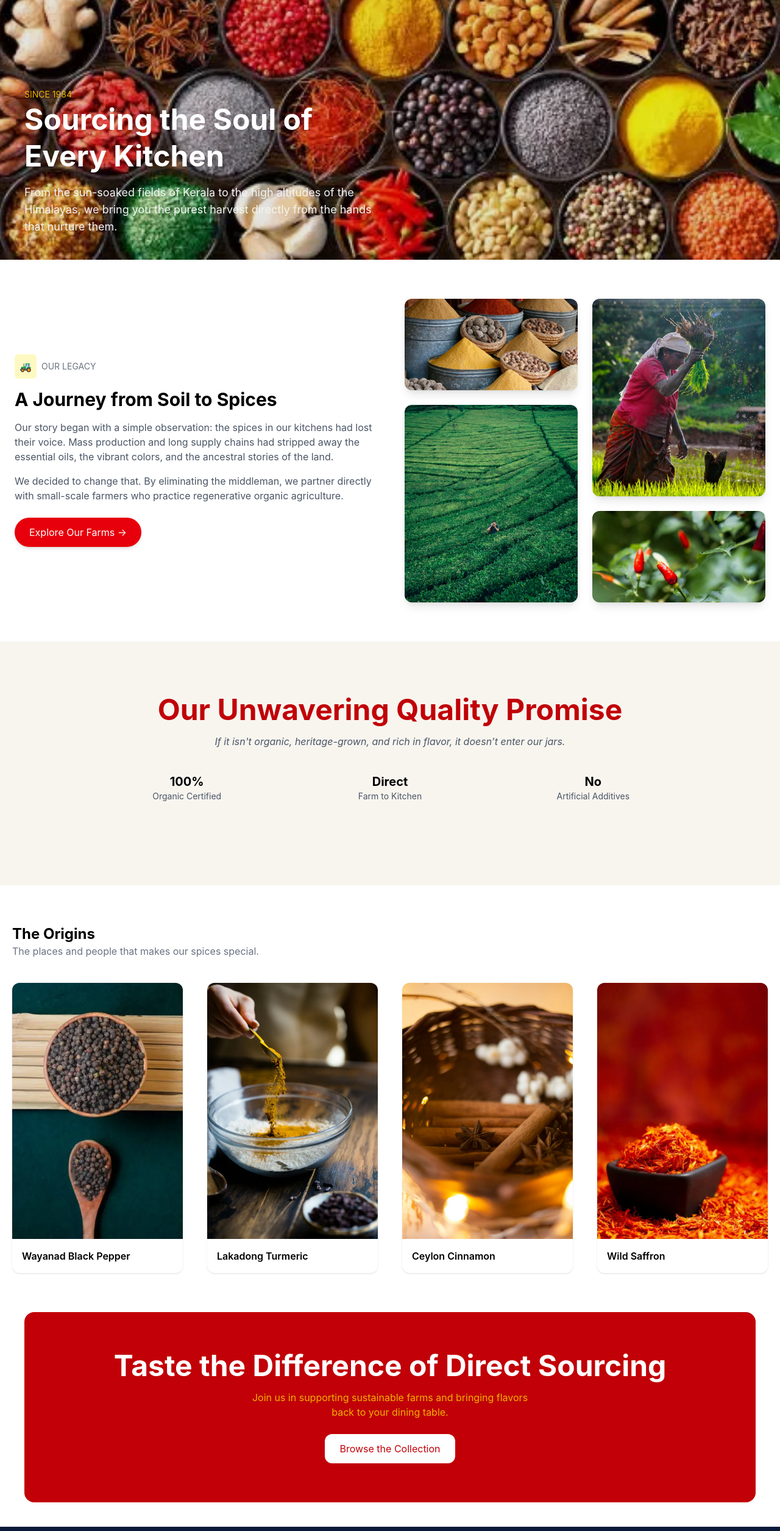
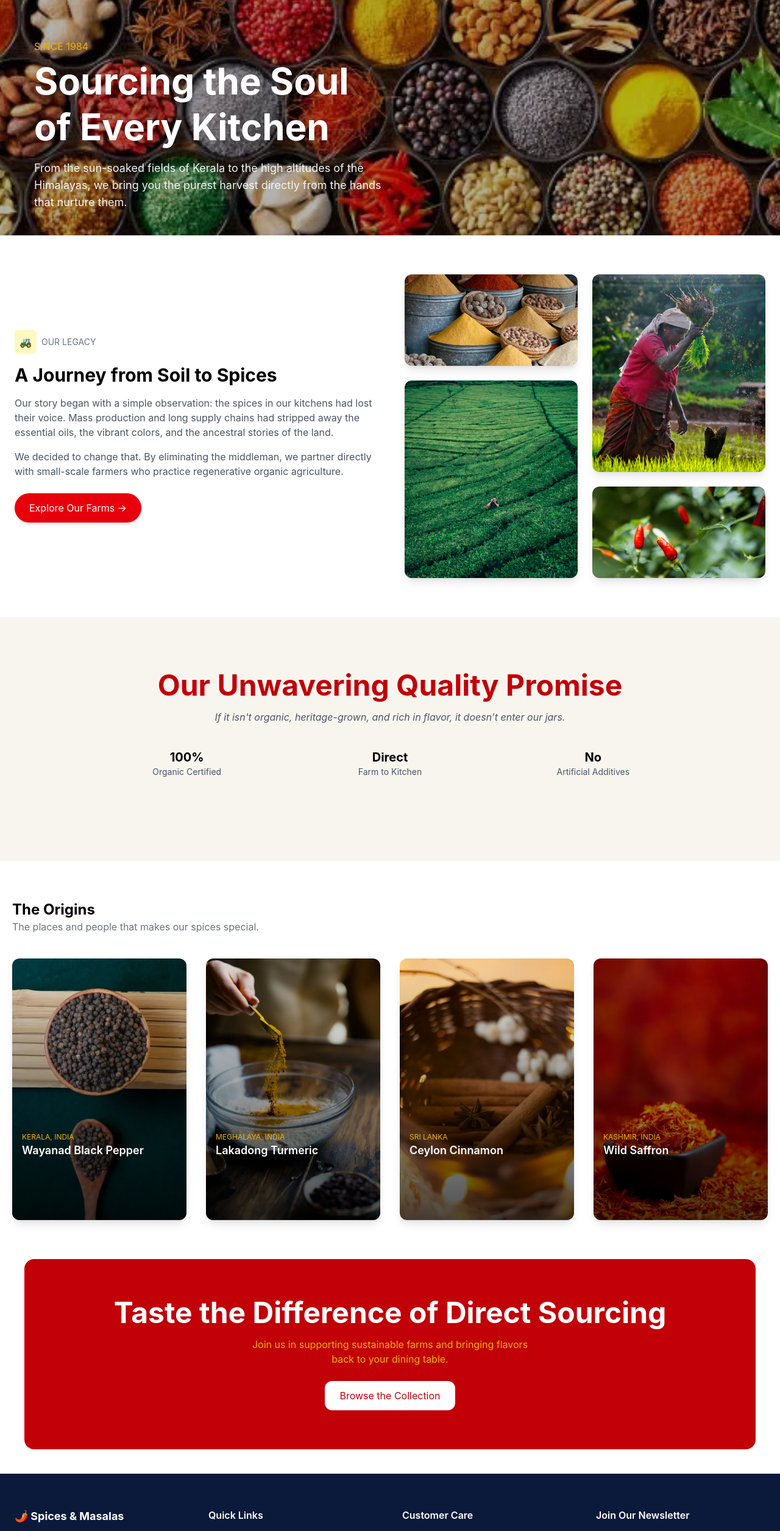
Before and after one commit to luckyscsingh/E-commerce_-Spices-Masalas, a React (Vite) app: page /about in a window 1280 px wide. Shown: the part 234-2745 px from the top of the page at 61% size. Built offline with nearby package versions, Linux system fonts and the light colour scheme.

Commit message:
responsive our story page

```diff
--- a/src/components/CTA.jsx
+++ b/src/components/CTA.jsx
@@ -7,7 +7,7 @@ const CTA = () => {
           Taste the Difference of Direct Sourcing
         </h2>
 
-        <p className="mt-4 text-yellow-500 w-122 mx-auto">
+        <p className="mt-4 text-yellow-500 md:w-122 mx-auto">
           Join us in supporting sustainable farms and bringing flavors back to your dining table.
         </p>
 
--- a/src/components/Footer.jsx
+++ b/src/components/Footer.jsx
@@ -39,14 +39,14 @@ const Footer = () => {
         <div>
           <h3 className="font-semibold mb-4">Join Our Newsletter</h3>
 
-          <div className="flex border rounded-lg overflow-hidden">
+          <div className="flex flex-col lg:flex-row gap-3">
             <input
               type="email"
               placeholder="Enter email"
-              className="w-full px-3 py-2 text-white outline-none"
+              className="w-full px-3 py-2 text-white border rounded-lg outline-none"
             />
 
-            <button className="bg-yellow-500 px-4 font-medium">
+            <button className="bg-yellow-500 rounded-lg px-4 font-medium">
               Subscribe
             </button>
           </div>
--- a/src/components/Hero.jsx
+++ b/src/components/Hero.jsx
@@ -2,13 +2,25 @@ import heroImage from "../assets/images/spices-hero.webp";
 
 const Hero = () => {
   return (
-    <section className="relative w-full h-100 md:h-150">
-      <img src={heroImage} className="absolute w-full h-150 object-cover" />
+    <section className="relative w-full h-[50vh] md:h-[70vh]">
 
-      <div className="absolute inset-0 bg-black/10 h-150">
-        <div className="absolute bottom-10 left-10 max-w-7xl text-white">
-          <span className="text-yellow-500 text-sm mb-2">SINCE 1984</span>
-          <h1 className="text-3xl md:text-5xl font-bold leading-tight mb-3 max-w-xl">
+      {/* Background Image */}
+      <img
+        src={heroImage}
+        className="absolute inset-0 w-full h-full object-cover"
+        alt="Spices hero"
+      />
+
+      {/* Optional overlay for better text visibility */}
+      <div className="absolute inset-0 bg-black/30"></div>
+
+      {/* Hero Text */}
+      <div className="px-4 absolute bottom-10 md:left-10 max-w-7xl mx-auto text-white">
+        <span className="text-yellow-500 text-md mb-2 block">
+          SINCE 1984
+        </span>
+
+        <h1 className="text-2xl md:text-6xl font-bold leading-tight mb-3 max-w-xl">
           Sourcing the Soul of Every Kitchen
         </h1>
 
@@ -18,7 +30,7 @@ const Hero = () => {
           that nurture them.
         </p>
       </div>
-      </div>
+
     </section>
   );
 };
--- a/src/components/Journey.jsx
+++ b/src/components/Journey.jsx
@@ -42,7 +42,7 @@ const Journey = () => {
 
 
         {/* IMAGE GRID */}
-        <div className="hidden md:grid grid-cols-2 gap-6 auto-rows-[150px]">
+        <div className="grid grid-cols-2 gap-6 auto-rows-[150px]">
 
           {/* Image 1 */}
           <img
--- a/src/components/Origins.jsx
+++ b/src/components/Origins.jsx
@@ -8,35 +8,45 @@ const Origins = () => {
     <section className="max-w-7xl mx-auto px-5 py-16">
       <div className="mb-10">
         <h2 className="text-2xl font-bold">The Origins</h2>
-        <span className="text-gray-500">The places and people that makes our spices special.</span>
+        <span className="text-gray-500">
+          The places and people that makes our spices special.
+        </span>
       </div>
 
-      <div className="grid md:grid-cols-4 gap-10">
-        <div className="rounded-xl overflow-hidden shadow">
-          <img src={pepper} />
-          <div className="p-4">
-            <h3 className="font-semibold">Wayanad Black Pepper</h3>
+      <div className="grid grid-cols-1 md:grid-cols-4 gap-8">
+        <div className="relative rounded-xl overflow-hidden shadow-lg">
+          <img src={pepper} className="w-full h-full object-cover" />
+          <div className="absolute inset-0 bg-linear-to-t from-black/70 to-transparent"></div>
+          <div className="absolute bottom-25 left-4 text-white">
+            <p className="text-xs text-yellow-500">KERALA, INDIA</p>
+            <h3 className="text-lg font-semibold">Wayanad Black Pepper</h3>
           </div>
         </div>
 
-        <div className="rounded-xl overflow-hidden shadow">
-          <img src={turmeric} />
-          <div className="p-4">
-            <h3 className="font-semibold">Lakadong Turmeric</h3>
+        <div className="relative rounded-xl overflow-hidden shadow-lg">
+          <img src={turmeric} className="w-full h-full object-cover" />
+          <div className="absolute inset-0 bg-linear-to-t from-black/70 to-transparent"></div>
+          <div className="absolute bottom-25 left-4 text-white">
+            <p className="text-xs text-yellow-500">MEGHALAYA, INDIA</p>
+            <h3 className="text-lg font-semibold">Lakadong Turmeric</h3>
           </div>
         </div>
 
-        <div className="rounded-xl overflow-hidden shadow">
-          <img src={cinnamon} />
-          <div className="p-4">
-            <h3 className="font-semibold">Ceylon Cinnamon</h3>
+        <div className="relative rounded-xl overflow-hidden shadow-lg">
+          <img src={cinnamon} className="w-full h-full object-cover" />
+          <div className="absolute inset-0 bg-linear-to-t from-black/70 to-transparent"></div>
+          <div className="absolute bottom-25 left-4 text-white">
+            <p className="text-xs text-yellow-500">SRI LANKA</p>
+            <h3 className="text-lg font-semibold">Ceylon Cinnamon</h3>
           </div>
         </div>
 
-        <div className="rounded-xl overflow-hidden shadow">
-          <img src={saffron} />
-          <div className="p-4">
-            <h3 className="font-semibold">Wild Saffron</h3>
+        <div className="relative rounded-xl overflow-hidden shadow-lg">
+          <img src={saffron} className="w-full h-full object-cover" />
+          <div className="absolute inset-0 bg-linear-to-t from-black/70 to-transparent"></div>
+          <div className="absolute bottom-25 left-4 text-white">
+            <p className="text-xs text-yellow-500">KASHMIR, INDIA</p>
+            <h3 className="text-lg font-semibold">Wild Saffron</h3>
           </div>
         </div>
       </div>
```
Lines whose indentation alone changed are shown as unchanged.
